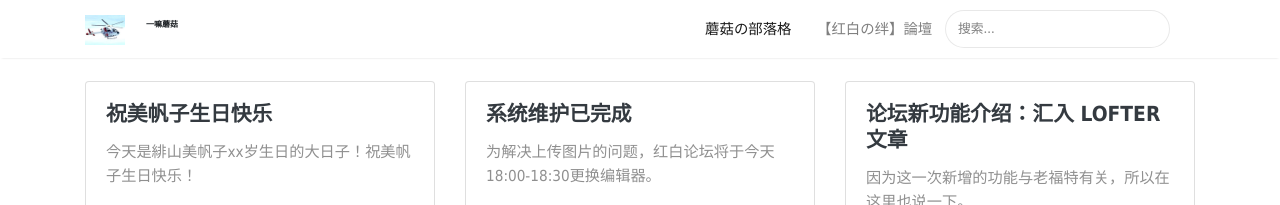
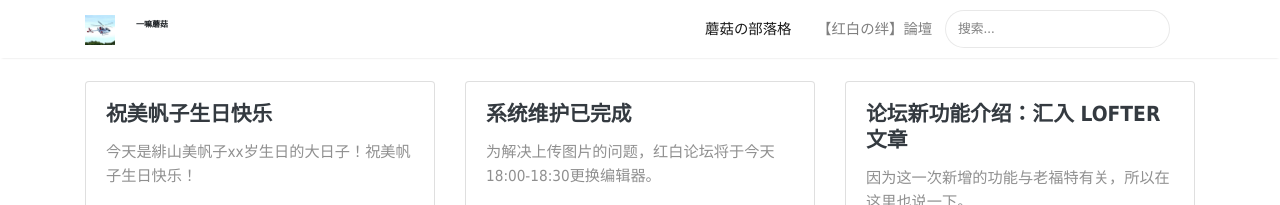
Before and after one commit to mogu-shirahi/mogu-shirahi.github.io, a Jekyll site: the page built from index.html, in a window 1280 px wide. Shown: the top 205 px of the page. Built offline with Jekyll 4.4.1, drawn with Linux system fonts in a browser that asks for light colours; nearby versions of some CDN libraries; the list of posts is cut into pages by our own code.

Commit message:
Update _config.yml

```diff
--- a/_config.yml
+++ b/_config.yml
@@ -2,7 +2,7 @@
 name: "一嘛蘑菇"
 title: "一嘛蘑菇"
 description: "♡Code Blue♡白緋♡新垣結衣♡戸田恵梨香♡"
-logo: 'assets/images/heli-96.jpg'
+logo: 'assets/images/heli-128.jpg'
 favicon: 'assets/images/heli-16.jpg'
 baseurl: https://mogu-shirahi.github.io
 forum: https://www.shirahi.com
```
